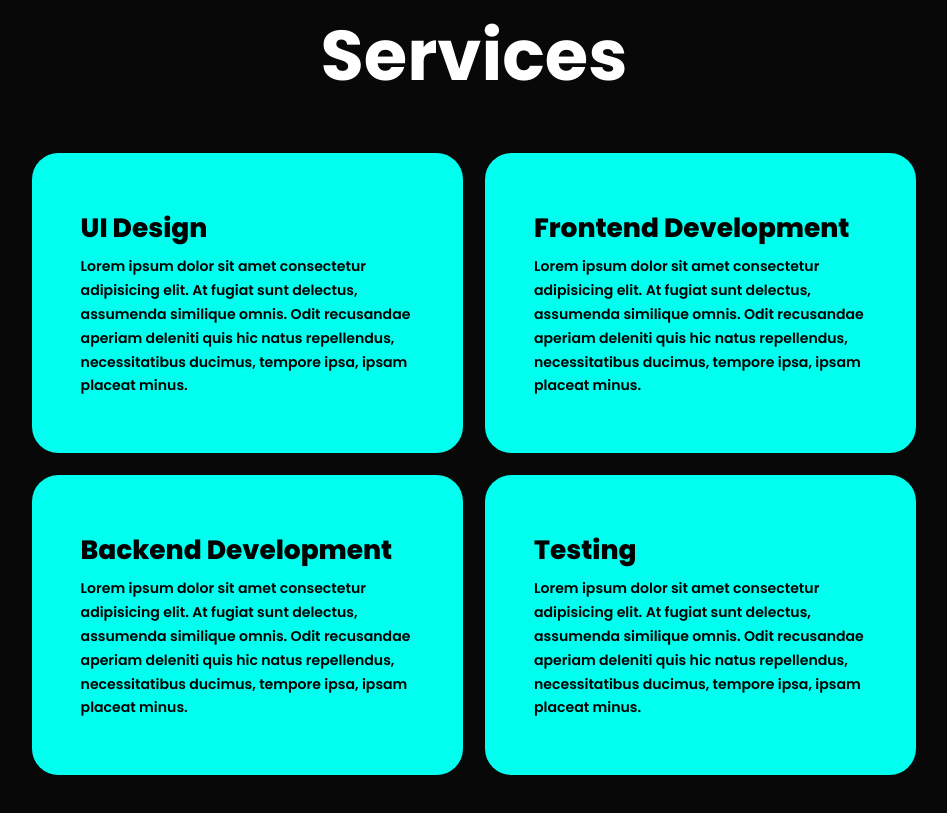
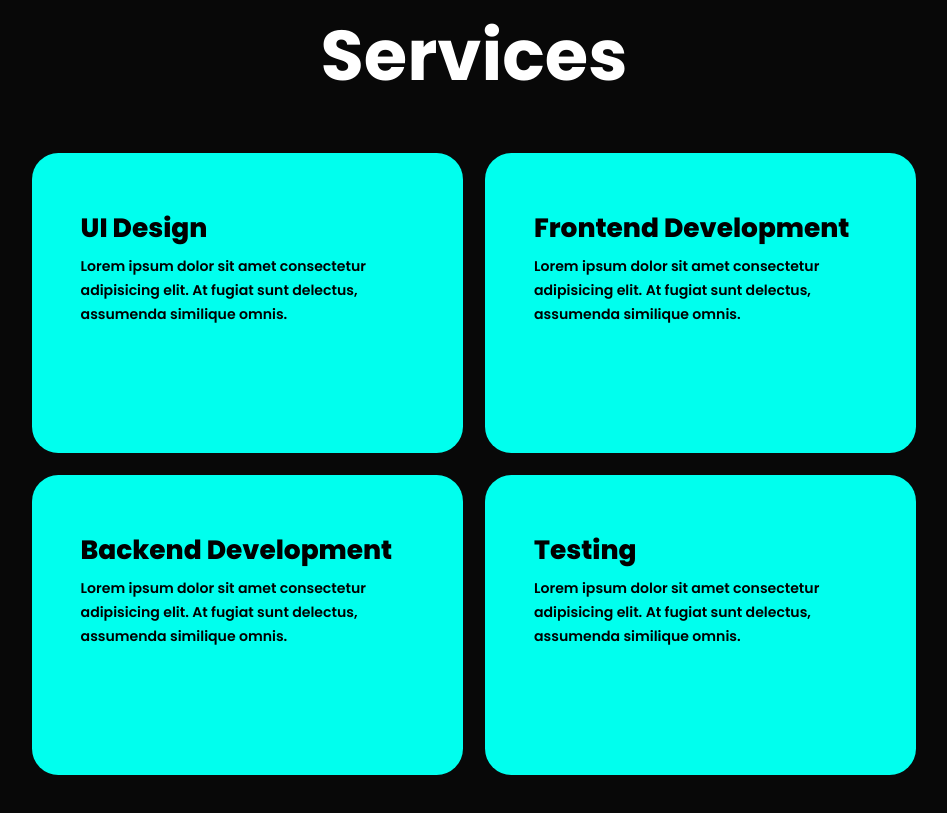
Before and after one commit to PokPanha/Pok-Panha, a plain HTML site: page index.html in a window 1280 px wide. Shown: the part 2247-3060 px from the top of the page, without its empty margins (166-1113 px from the left). Drawn offline with nearby package versions, Linux system fonts and the light colour scheme.

Commit message:
Update index.html

```diff
--- a/index.html
+++ b/index.html
@@ -108,28 +108,28 @@
             <div class="service-box">
               <div class="service-info">
                 <h4>UI Design</h4>
-                <p>Lorem ipsum dolor sit amet consectetur adipisicing elit. At fugiat sunt delectus, assumenda similique omnis. Odit recusandae aperiam deleniti quis hic natus repellendus, necessitatibus ducimus, tempore ipsa, ipsam placeat minus.</p>
+                <p>Lorem ipsum dolor sit amet consectetur adipisicing elit. At fugiat sunt delectus, assumenda similique omnis.</p>
               </div>
             </div>
 
             <div class="service-box">
               <div class="service-info">
                 <h4>Frontend Development</h4>
-                <p>Lorem ipsum dolor sit amet consectetur adipisicing elit. At fugiat sunt delectus, assumenda similique omnis. Odit recusandae aperiam deleniti quis hic natus repellendus, necessitatibus ducimus, tempore ipsa, ipsam placeat minus.</p>
+              <p>Lorem ipsum dolor sit amet consectetur adipisicing elit. At fugiat sunt delectus, assumenda similique omnis.</p>
               </div>
             </div>
 
             <div class="service-box">
               <div class="service-info">
                 <h4>Backend Development</h4>
-                <p>Lorem ipsum dolor sit amet consectetur adipisicing elit. At fugiat sunt delectus, assumenda similique omnis. Odit recusandae aperiam deleniti quis hic natus repellendus, necessitatibus ducimus, tempore ipsa, ipsam placeat minus.</p>
+                 <p>Lorem ipsum dolor sit amet consectetur adipisicing elit. At fugiat sunt delectus, assumenda similique omnis.</p>
               </div>
             </div>
 
             <div class="service-box">
               <div class="service-info">
                 <h4>Testing</h4>
-                <p>Lorem ipsum dolor sit amet consectetur adipisicing elit. At fugiat sunt delectus, assumenda similique omnis. Odit recusandae aperiam deleniti quis hic natus repellendus, necessitatibus ducimus, tempore ipsa, ipsam placeat minus.</p>
+                 <p>Lorem ipsum dolor sit amet consectetur adipisicing elit. At fugiat sunt delectus, assumenda similique omnis.</p>
               </div>
             </div>
         </div>
```
